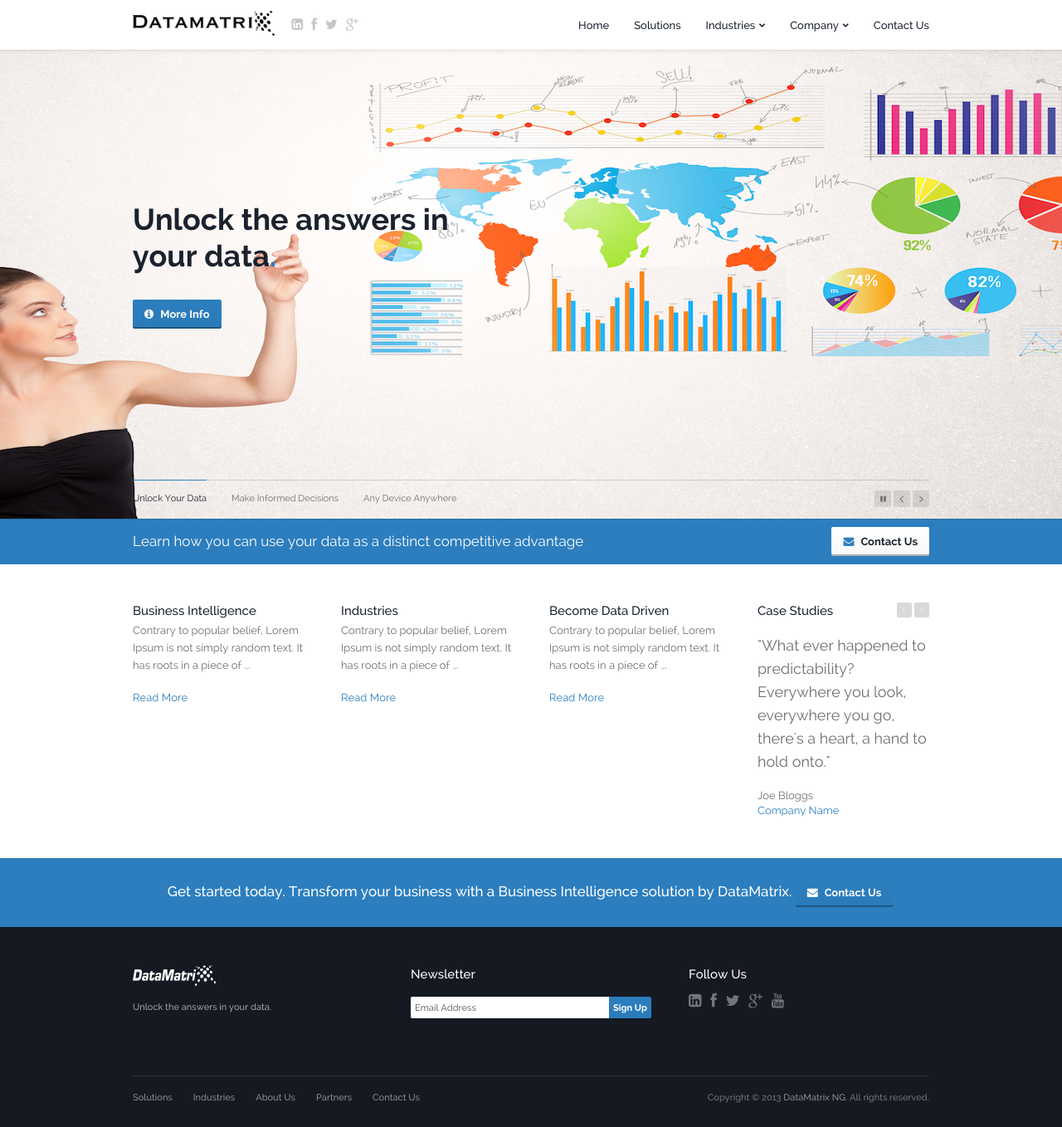
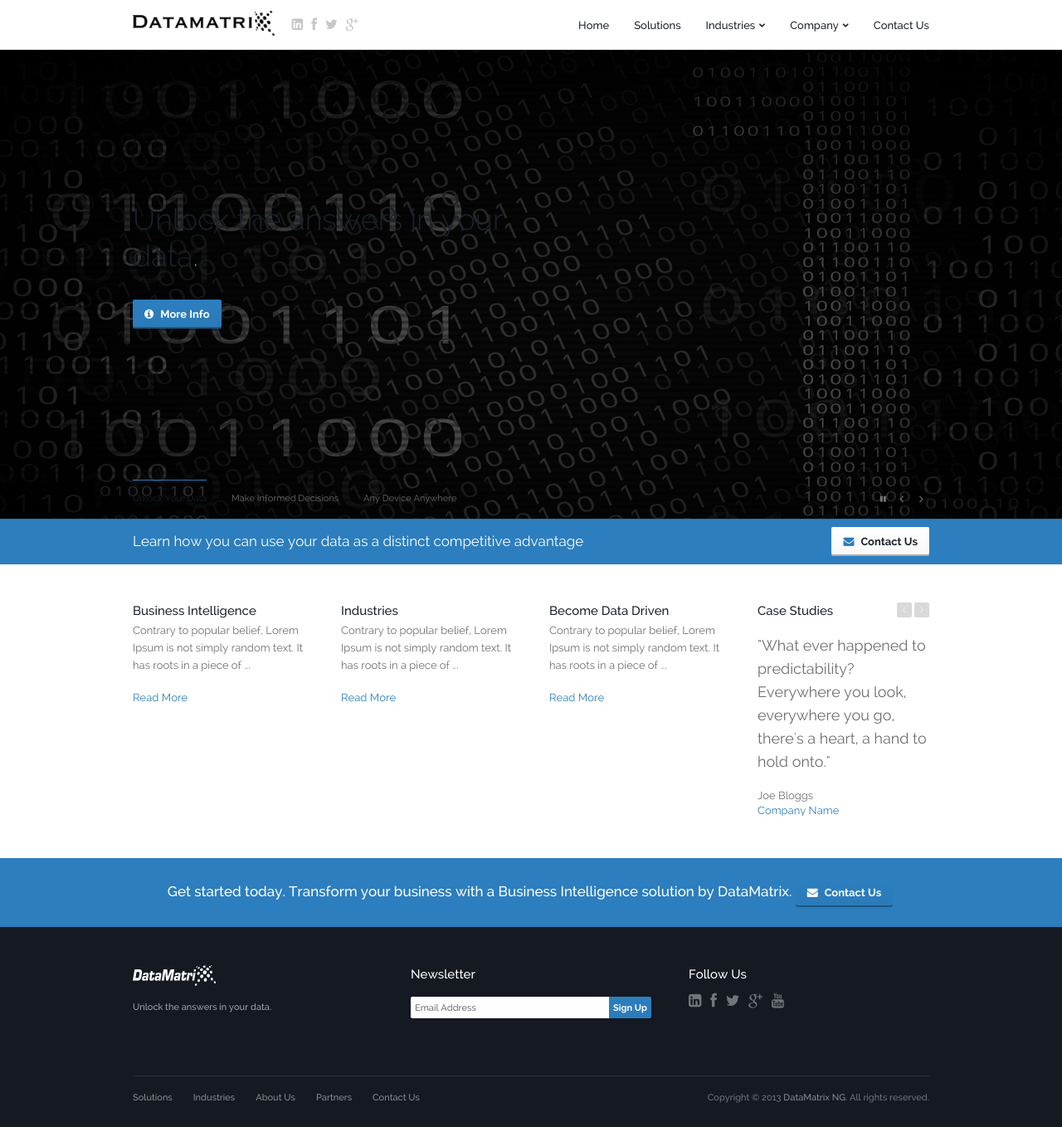
Before and after one commit to dtmtx/dtmtx.github.io, a Jekyll site: the page built from index.html, in a window 1280 px wide and 1358 px high. Shown: the whole window at 83% size. Built offline with Jekyll 4.4.1, drawn with Linux system fonts in a browser that asks for light colours; Markdown is read by kramdown in place of the engine named in the settings.

Commit message:
banner update

```diff
--- a/css/styles.css
+++ b/css/styles.css
@@ -832,7 +832,7 @@
 .home-banner {
 	background-attachment:fixed;
   	/*background-image:url(http://artivity.co.uk/templates/basix/white_top_fixed_banner_image/fixed-banner-image.jpg);*/
-  	background-image:url(../images/datamatrix_banner2.jpg);
+  	background-image:url(../images/datamatrix_banner4.jpg);
   	background-position:50% 0;
   	background-repeat:no-repeat no-repeat;
   	min-height:107px;
@@ -864,7 +864,7 @@
 }
 .home-banner h1 {
 	letter-spacing: 0;
-	font-weight: 700;
+	font-weight: 300;
 }
 .home-banner h1:after {
 	content: '';
```
Also changed, not shown: images/datamatrix_banner4.jpg (added).
